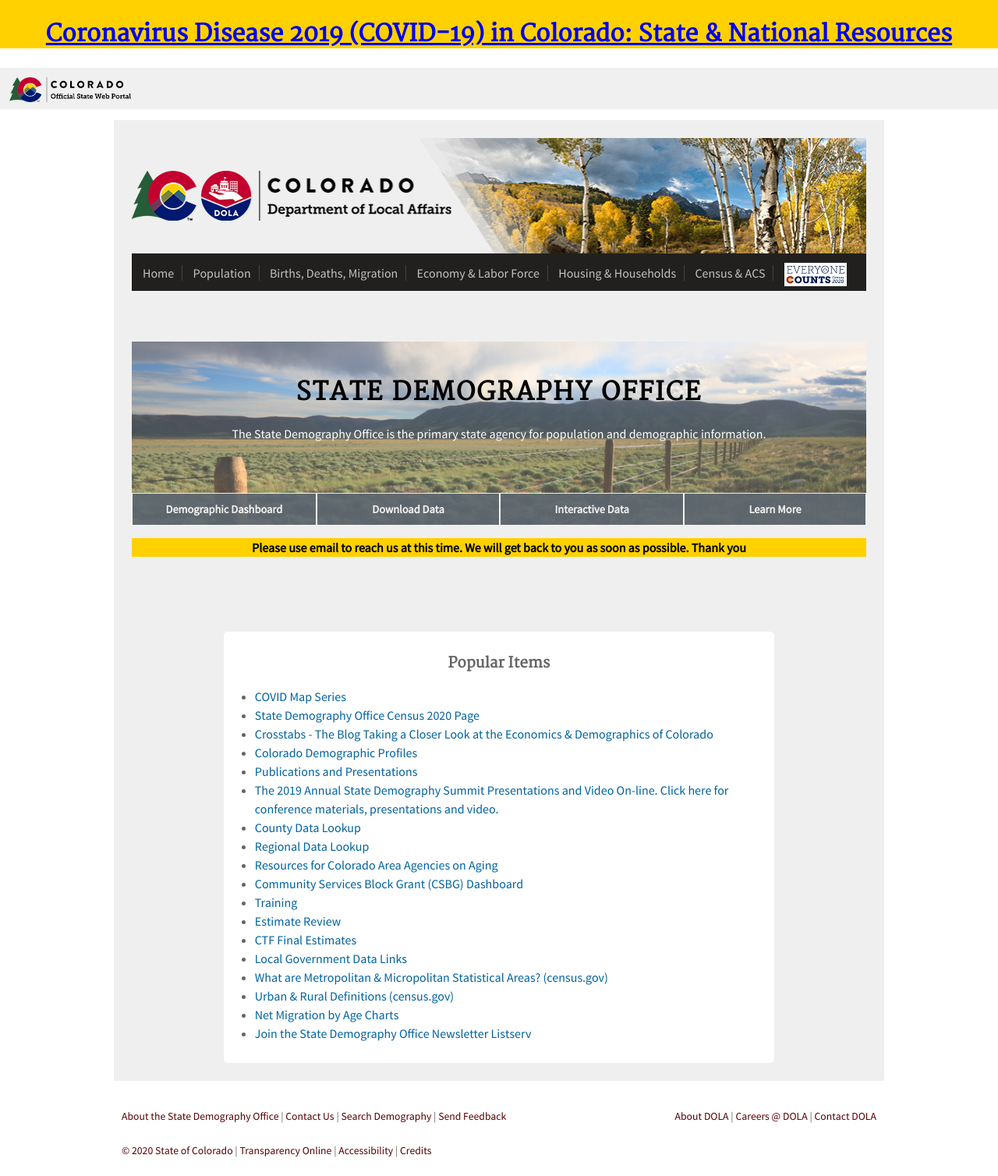
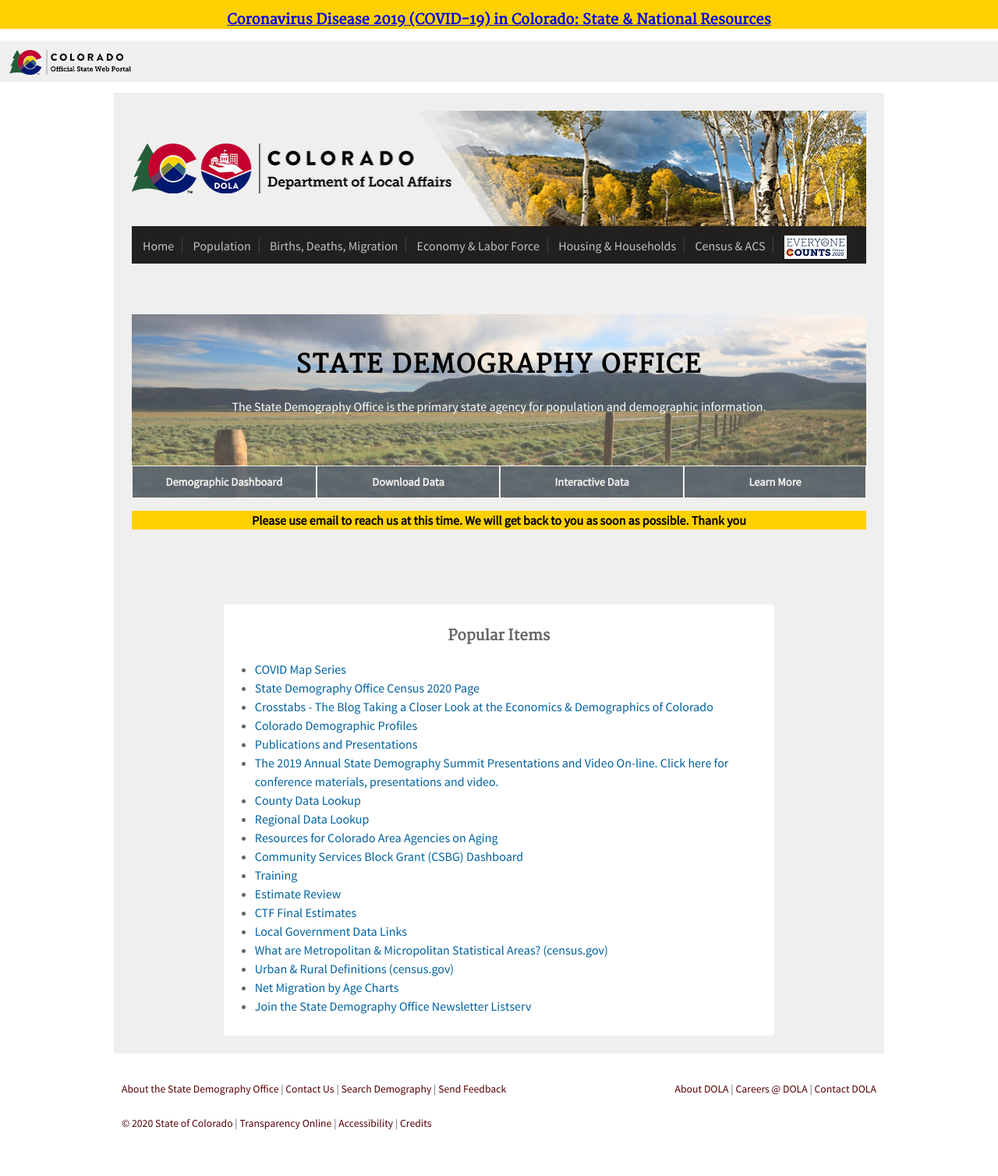
Before and after one commit to TBleess/Website_New, a Jekyll site: the page built from pages/0_Homepage_and_Footer_Links/index.md, in a window 1280 px wide. Shown: the whole page at 78% size. Built offline with Jekyll 4.4.1, drawn with Linux system fonts in a browser that asks for light colours; after the commit the page ends 1473 px from its top, so only the background shows below that.

Commit message:
Update _top-bar.html

```diff
--- a/_includes/_top-bar.html
+++ b/_includes/_top-bar.html
@@ -1,4 +1,4 @@
-<div class="alert__bar--covid-19" style="background-color:#ffd100;text-align:center;text-color:black;font-size:20px">
+<div class="alert__bar--covid-19" style="background-color:#ffd100;text-align:center;text-color:black;font-size:12px">
     <h2>
       <a href="https://covid19.colorado.gov/">
       Coronavirus Disease 2019 (COVID-19) in Colorado: State & National Resources
```
